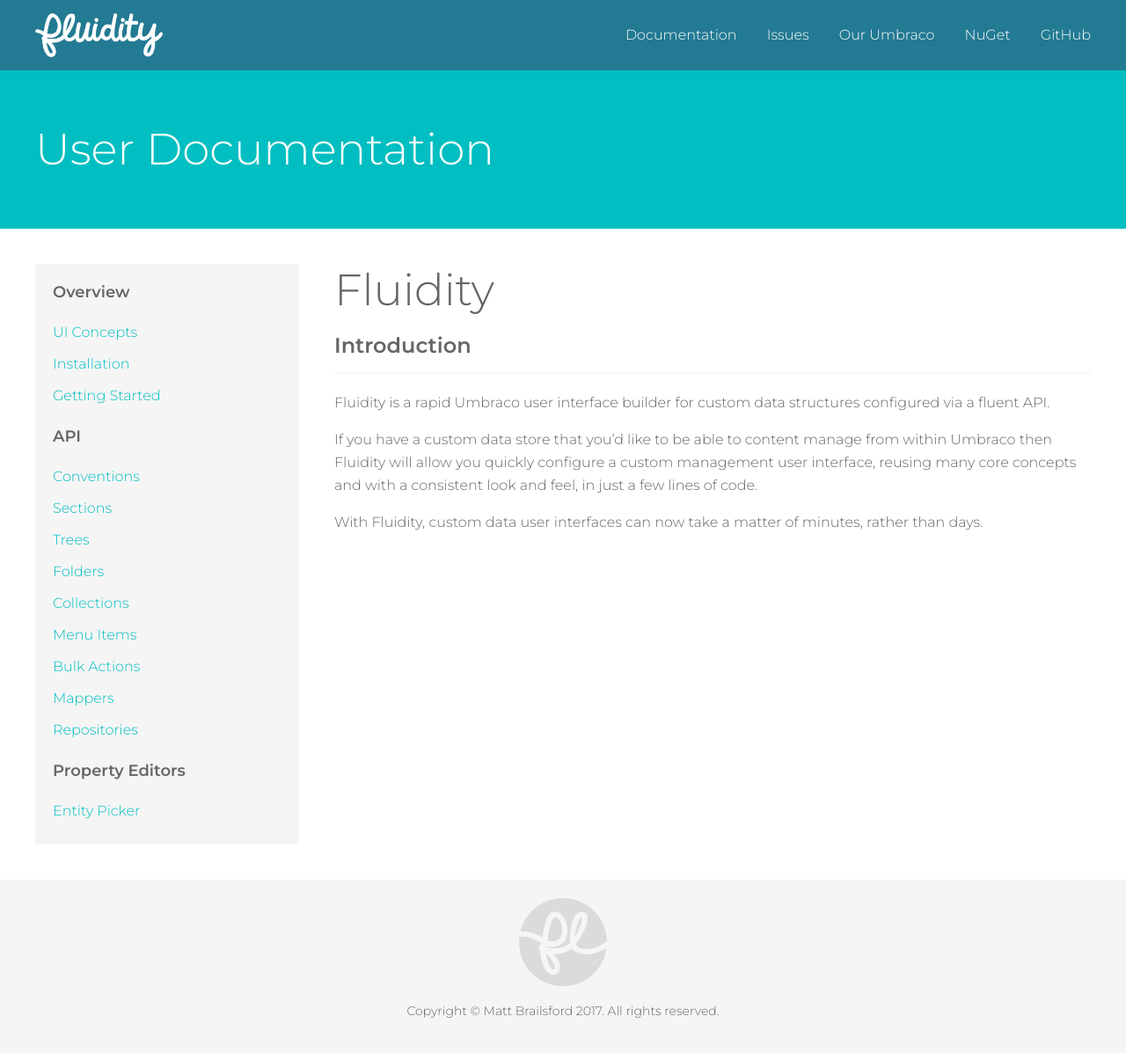
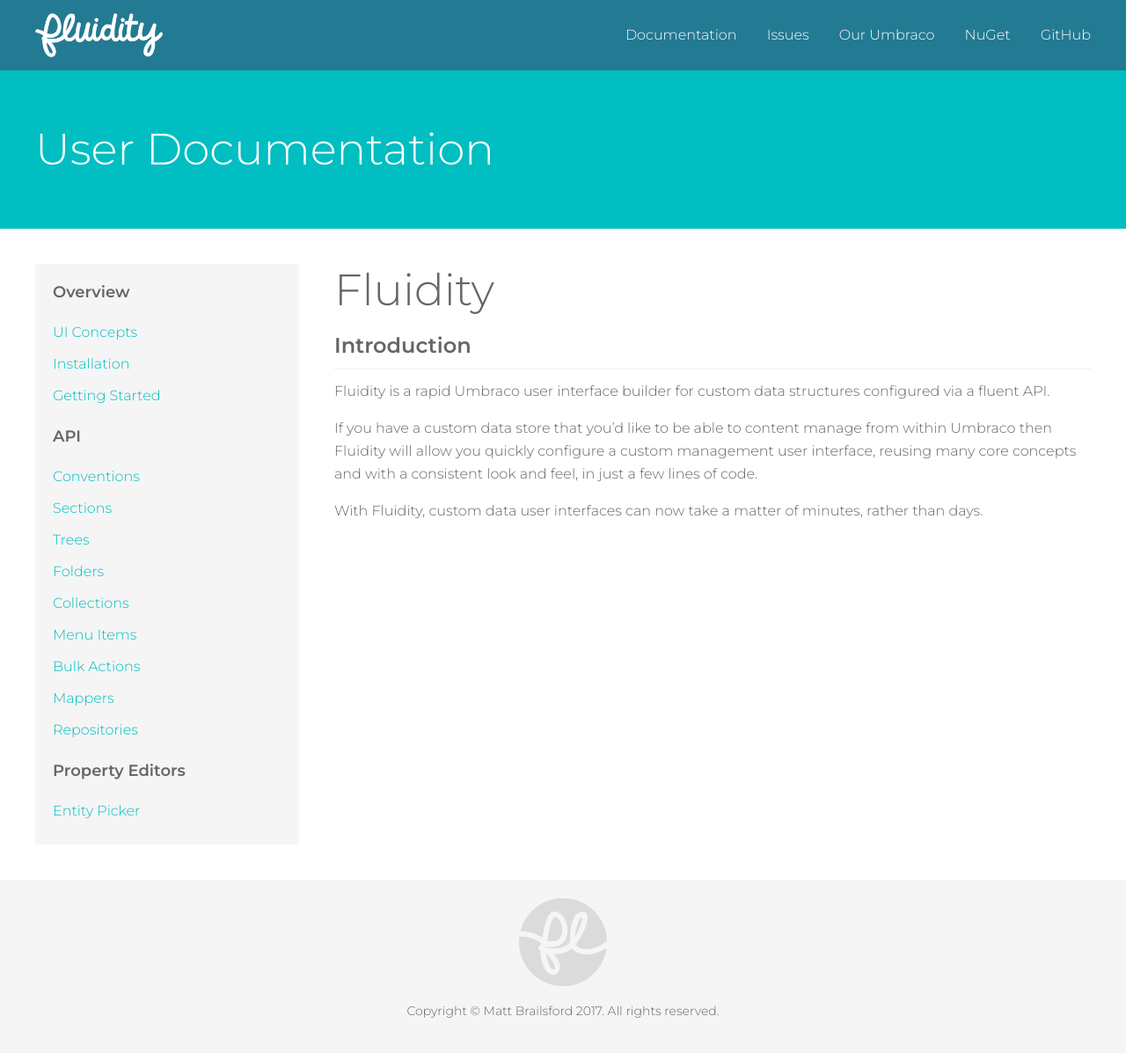
Before and after one commit to mattbrailsford/umbraco-fluidity, a Jekyll site: the page built from docs/_pages/00-home.md, in a window 1280 px wide. Shown: the whole page at 88% size. Built offline with Jekyll 4.4.1, drawn with Linux system fonts in a browser that asks for light colours.

Commit message:
Updated H3 styles

```diff
--- a/docs/css/styles.css
+++ b/docs/css/styles.css
@@ -39,9 +39,9 @@
     font-size: 20px;
     line-height: 35px;
 
-    padding-bottom: 10px;
+    padding-bottom: 5px;
     border-bottom: solid 2px #f5f5f5;
-    margin-bottom: 20px;
+    margin-bottom: 0.5em;
 }
 
 @media only screen and (min-width: 960px) {
```
